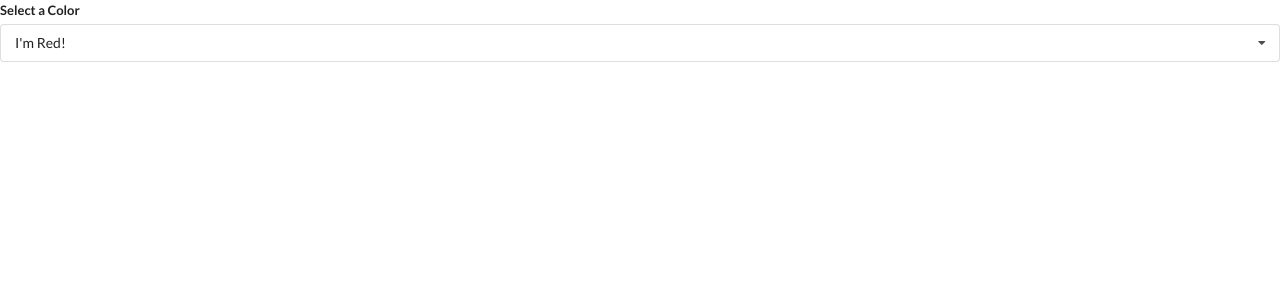
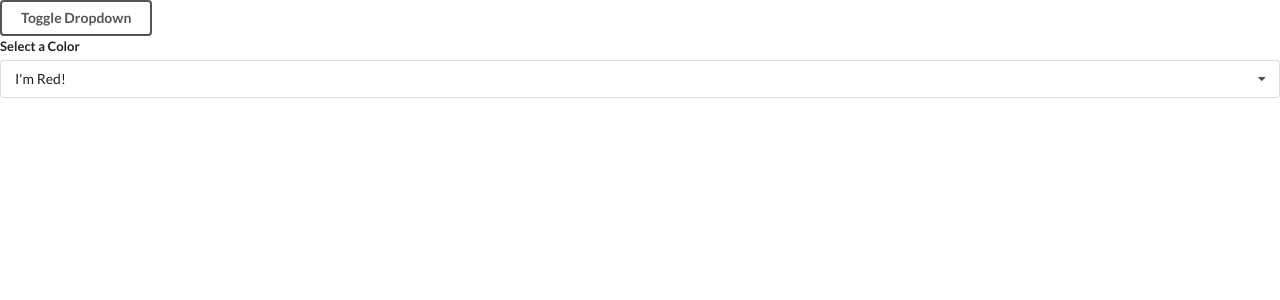
Before and after one commit to WLeondike/udemy-widgets-app, a React (Create React App) app: page / in a window 1280 px wide. Shown: the top 300 px of the page. Built offline with nearby package versions, Linux system fonts and the light colour scheme.

Commit message:
added useEffect for Dropdown component/toggle dropdown button

```diff
--- a/src/App.js
+++ b/src/App.js
@@ -35,16 +35,25 @@
 
 export default () => {
   const [selected, setSelected] = useState(options[0]);
+  const [showDropdown, setShowDropdown] = useState(true);
 
   return (
     <div>
       {/* <Accordian items={items} /> */}
       {/* <Search /> */}
-      <Dropdown
-        selected={selected}
-        onSelectedChange={setSelected}
-        options={options}
-      />
+      <button
+        className='ui button inverted secondary'
+        onClick={() => setShowDropdown(!showDropdown)}
+      >
+        Toggle Dropdown
+      </button>
+      {showDropdown ? (
+        <Dropdown
+          selected={selected}
+          onSelectedChange={setSelected}
+          options={options}
+        />
+      ) : null}
     </div>
   );
 };
--- a/src/components/Dropdown.js
+++ b/src/components/Dropdown.js
@@ -1,7 +1,22 @@
-import React, { useState } from 'react';
+import React, { useState, useEffect, useRef } from 'react';
 
 const Dropdown = ({ options, selected, onSelectedChange }) => {
   const [open, setOpen] = useState(false);
+  const ref = useRef();
+
+  useEffect(() => {
+    const onBodyClick = (e) => {
+      if (ref.current && ref.current.contains(e.target)) {
+        return;
+      }
+      setOpen(false);
+    };
+    document.body.addEventListener('click', onBodyClick);
+
+    return () => {
+      document.body.removeEventListener('click', onBodyClick);
+    };
+  }, []);
 
   const renderedOptions = options.map((option) => {
     if (option.value === selected.value) {
@@ -20,7 +35,7 @@
   });
 
   return (
-    <div className='ui form'>
+    <div ref={ref} className='ui form'>
       <div className='field'>
         <label className='label'>Select a Color</label>
         <div
```
